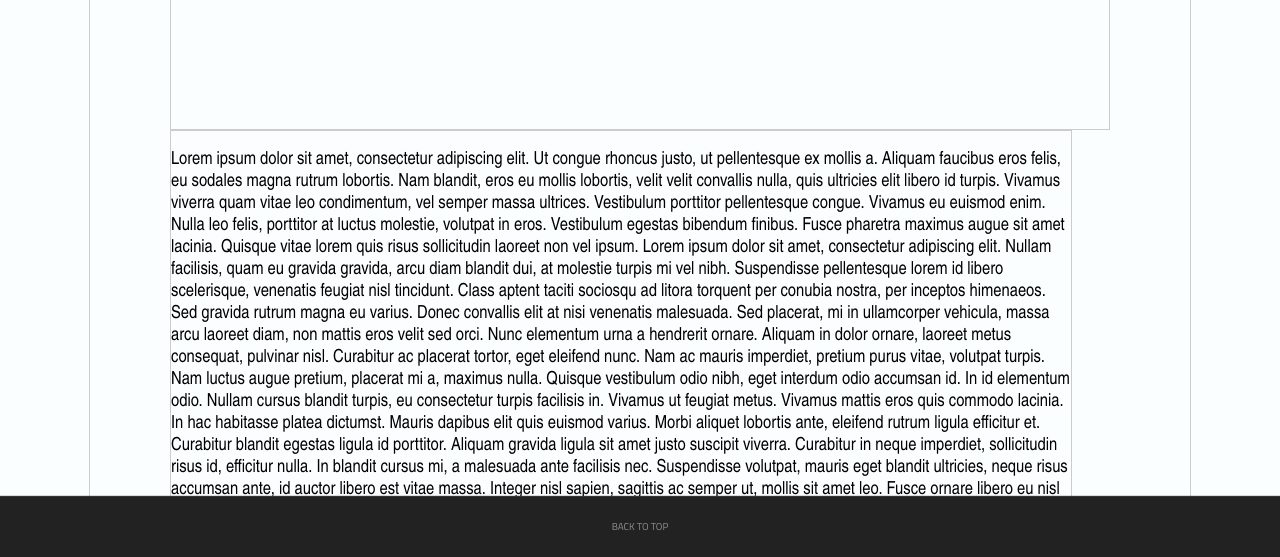
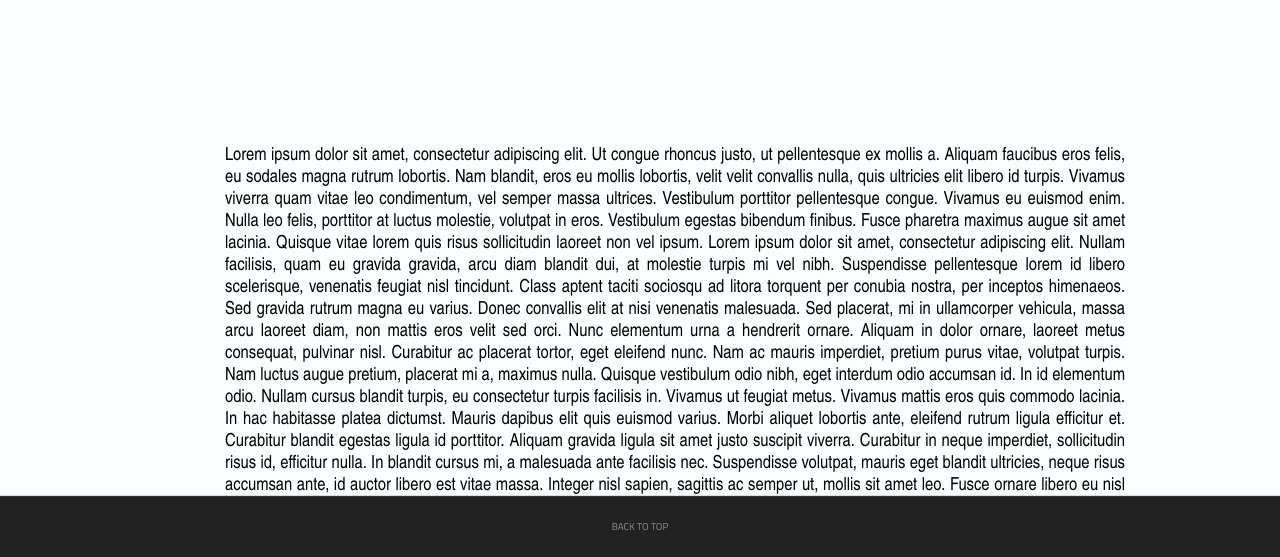
Before and after one commit to sevln/sevln.github.io, a plain HTML site: page index.html in a window 1280 px wide. Shown: the part 243-800 px from the top of the page. Drawn offline with Linux system fonts and the light colour scheme.

Commit message:
Modified index.html - v0.4.3
Removed scrollbar in main container, fixed bug: content floating over
header/footer, justified and centred main text container

```diff
--- a/index.html
+++ b/index.html
@@ -39,6 +39,7 @@
 			top:0;
 			left:0;
 			box-shadow: 0 1px 1px #343434;
+			z-index: 2;
 		}
 
 		#header {width: 940px;
@@ -74,16 +75,23 @@
 		}
 
 		/*Content*/
-		#container { border: 1px solid #cccccc;
+		#container { position: absolute;
 			height: 600px;
 			width: 940px;
+			text-align: justify;
 			margin: 0 auto;
-			padding: 80px;
-			overflow: auto;
+			padding: 80px 80px 80px 225px;
+			left: 0;
+			overflow-x: hidden;
+			overflow-y: scroll;
+			z-index: 1;
+		}
+
+		#container::-webkit-scrollbar {
+ 			display: none;
 		}
 
 		.section {position: relative;
-			border: 1px solid #cccccc;
 			width: 900px;
 		}
 
@@ -92,7 +100,6 @@
 			margin: 0;
 			padding: 0;
 			overflow: hidden;
-			border: 1px solid #cccccc;
 		}
 
 		#introWrapper h1 {font-family: 'Titillium Web';
@@ -114,19 +121,18 @@
 			color: #000000;
 		}
 
-
-
 		/*Fixed Footer*/
-		#footerContainer { background: #222222;
+		#footerContainer {background: #222222;
 			height: 60px;
 			width: 100%;
 			position: fixed;
 			bottom: 0;
 			left: 0;
 			box-shadow: 0 -1px 1px #343434;
+			z-index: 2;
 		}
 
-		#footer { width:940px;
+		#footer {width:940px;
 			text-align:center;
 			line-height:60px;
 			margin:0 auto;
@@ -206,4 +212,7 @@ Vivamus et neque pretium, iaculis justo quis, malesuada ipsum. Pellentesque habi
 		</div>
 		<!--END: Fixed Footer-->
 	</body>
+</html>->
+	</body>
 </html>
+</html>
```
